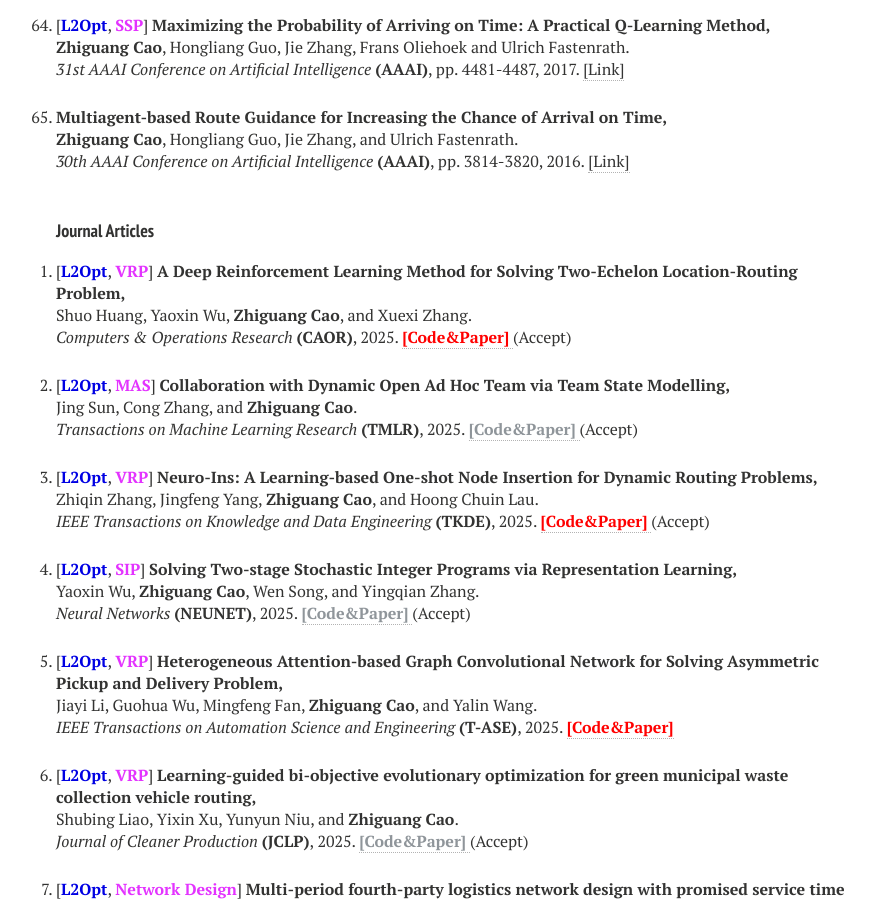
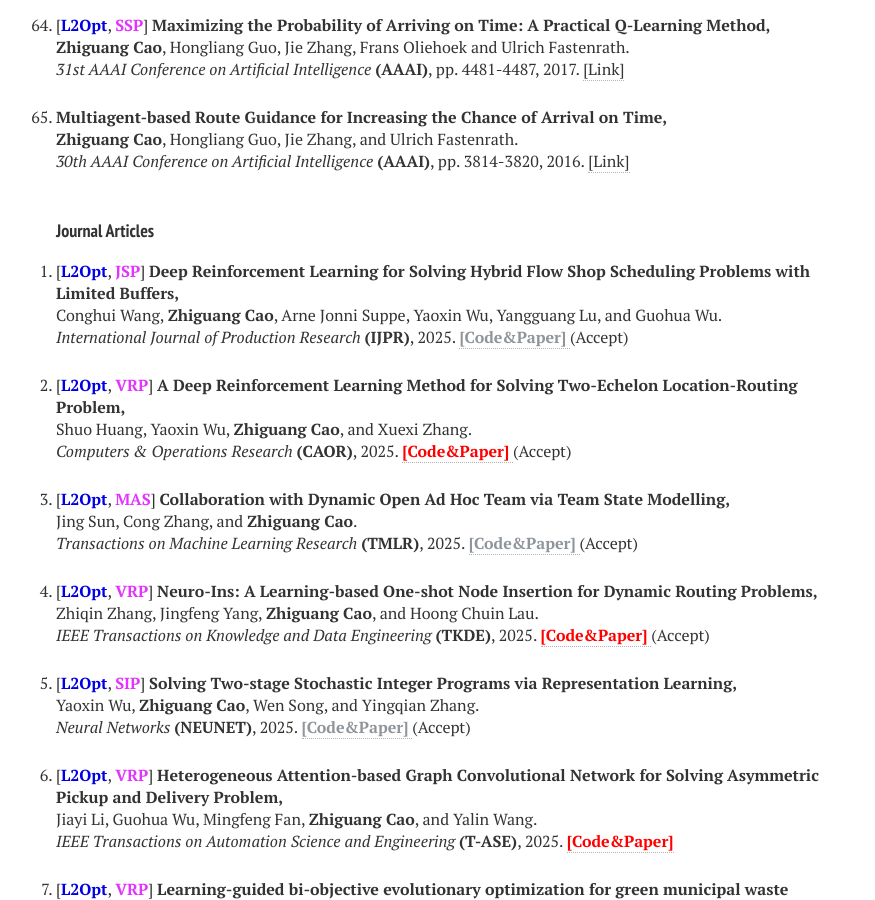
Before and after one commit to zhiguangcaosg/zhiguangcaosg.github.io, a Jekyll site: the page built from publications.md, in a window 1280 px wide and 900 px high, scrolled down 6507 px. Shown: the whole window, without its empty margins (264-1139 px from the left). Built offline with Jekyll 4.4.1, drawn with Linux system fonts in a browser that asks for light colours; nearby versions of some CDN libraries.

Commit message:
Update publications.html

```diff
--- a/_layouts/publications.html
+++ b/_layouts/publications.html
@@ -689,6 +689,15 @@ div.bibtex pre { font-size: 75%; overflow: auto;  width: 100%; padding: 0em 0em;
     <!-- Item: Caelles2016 -->
 <ol style="padding-left:0px;">
 
+
+<li>
+<p>
+[<font color="#0000E3"><b>L2Opt</b></font>, <font color="#E333FF"><b>JSP</b></font>] <b>Deep Reinforcement Learning for Solving Hybrid Flow Shop Scheduling Problems with Limited Buffers,</b>
+<br>Conghui Wang, <b>Zhiguang Cao</b>, Arne Jonni Suppe, Yaoxin Wu, Yangguang Lu, and Guohua Wu.<br>
+<i> International Journal of Production Research</i> <b>(IJPR)</b>, 2025. <a href="https://zhiguangcaosg.github.io/publications/"> <font color="#8F959A"><b>[Code&Paper]</b> </font></a> (Accept)
+</p>
+</li>
+
 <li>
 <p>
 [<font color="#0000E3"><b>L2Opt</b></font>, <font color="#E333FF"><b>VRP</b></font>] <b>A Deep Reinforcement Learning Method for Solving Two-Echelon Location-Routing Problem,</b>
```
